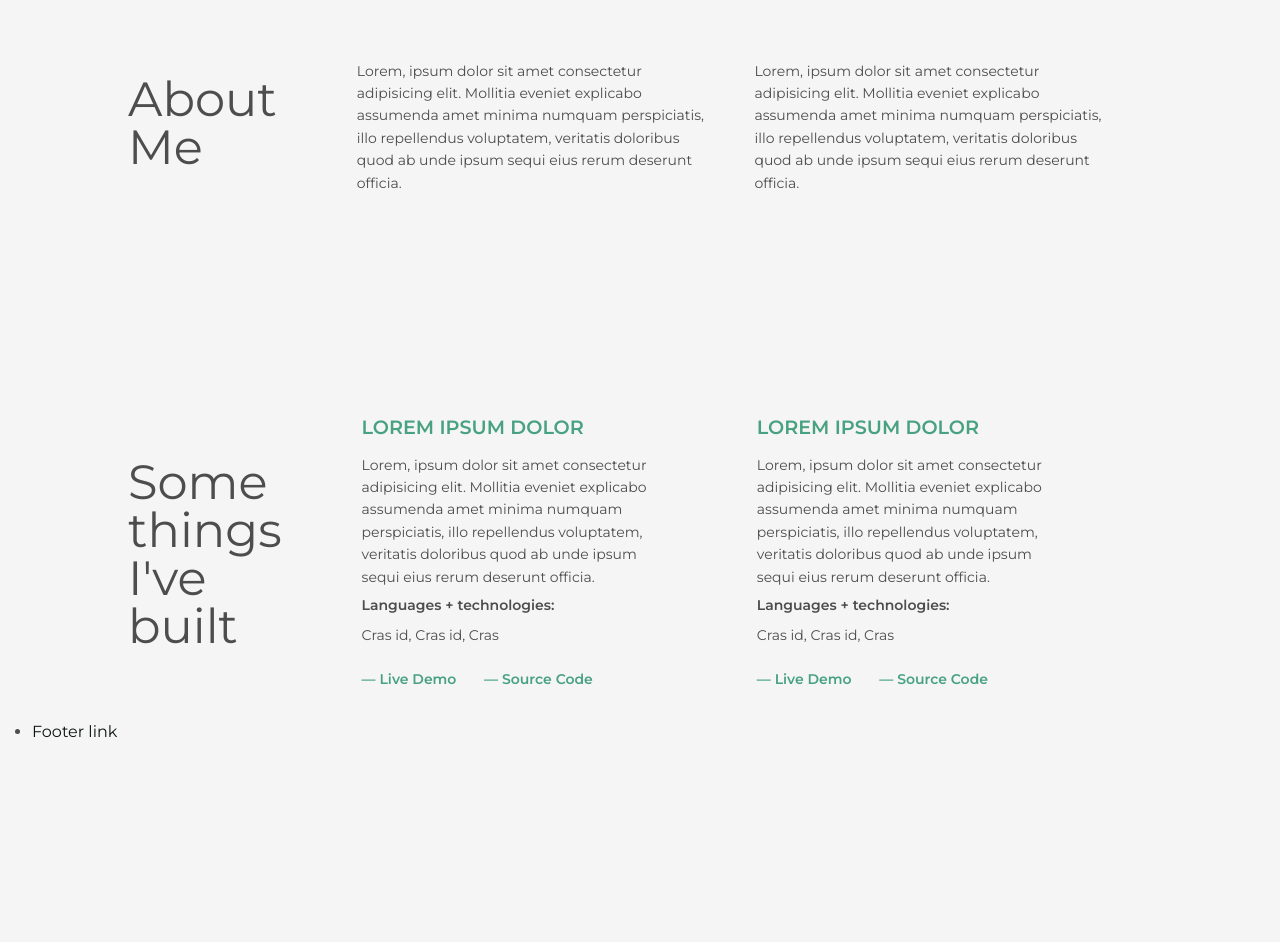
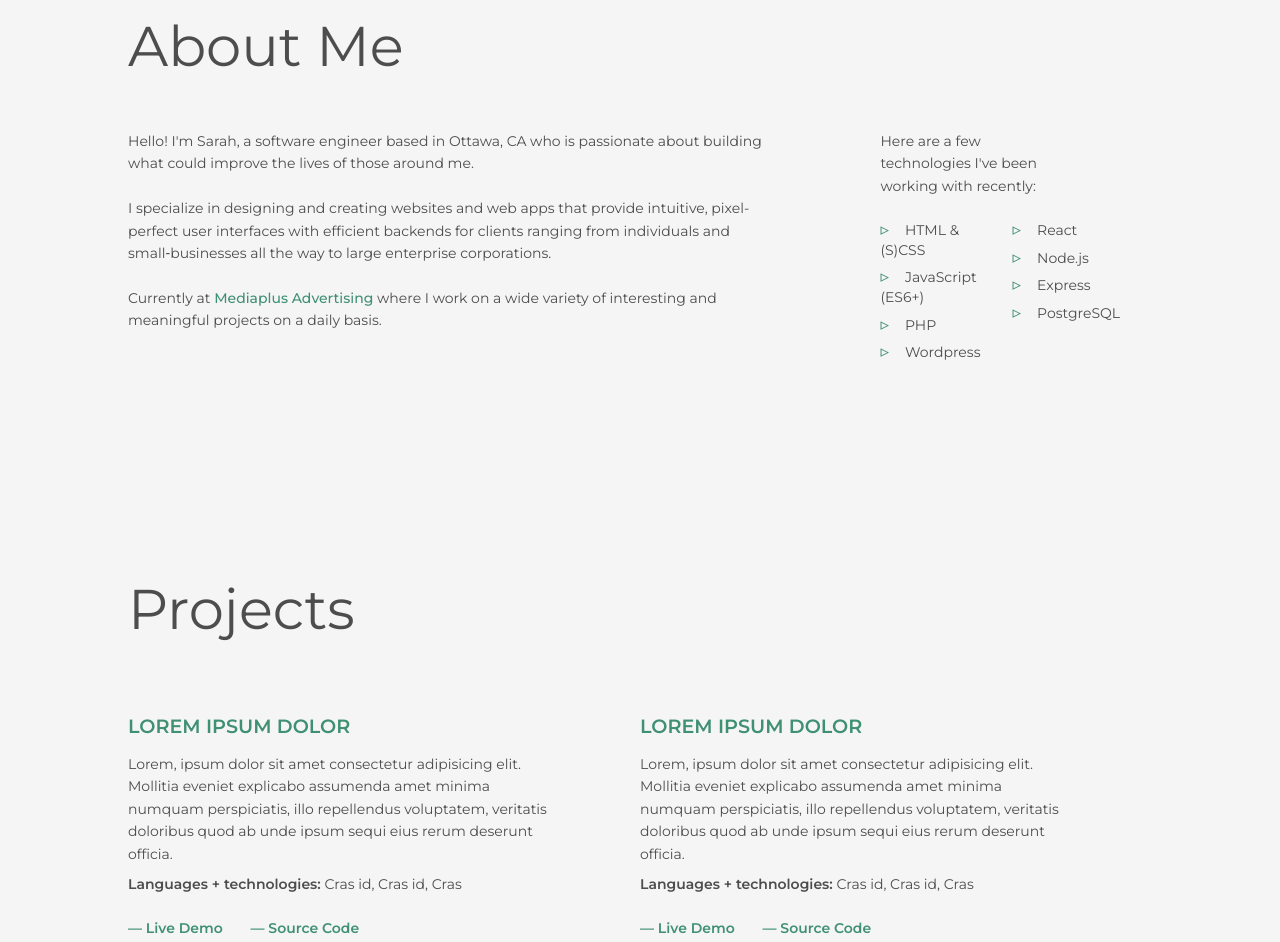
Before and after one commit to sarah-zhr-adi/minimal-portfolio, a plain HTML site: page index.html in a window 1280 px wide. Shown: the part 860-1802 px from the top of the page. Before the commit the page ends 1601 px from the top, so only its background shows below. Drawn offline with nearby package versions, Linux system fonts and the light colour scheme.

Commit message:
Applied responsive styles to sections

```diff
--- a/index.html
+++ b/index.html
@@ -18,23 +18,23 @@
     <nav>
       <ul>
         <li><a href="#">Home</a></li>
-        <li><a href="#">About Me</a></li>
-        <li><a href="#">Projects</a></li>
+        <li><a href="#about-me">About Me</a></li>
+        <li><a href="#projects">Projects</a></li>
         <li><a href="#">Resume</a></li>
-        <li><a href="#">Contact</a></li>
+        <li><a href="#contact">Contact</a></li>
       </ul>
     </nav>
   </header>
 
   <div class="content">
-    <section class="main-header">
+    <main class="main-header">
       <h1>Hi there! </h1>
       <h1>I am <span>Sarah</span>, an enthusiastic and experienced
-      <span>Software Engineer</span> based in Ottawa, Canada.</h1>
+      <span>Software&nbsp;Engineer</span> based in Ottawa, Canada.</h1>
       <h1>  I specialize in designing and building exceptional,
-        high-quality websites and applications.</h1>
+        high&#8209;quality websites and applications.</h1>
       <div class="call-to-action">
-        <button>Get in Touch</button>
+        <a href="#contact"><button>Get in Touch</button></a>
         <a href="#projects">View Projects
           <svg xmlns="http://www.w3.org/2000/svg" width="25" height="9" viewBox="0 0 25 9">
             <g id="arrow-right" transform="translate(-604.5 -596)">
@@ -45,17 +45,45 @@
         </a>
       </div>
 
+    </main>
+
+    <section class="about-me" id="about-me">
+      <h2>About Me</h2>
+      <div class="about-me-content">
+        <p>Hello! I'm Sarah, a software engineer based in Ottawa, CA who is passionate about building what could improve the lives of those around me. <br>
+          <br>
+            I specialize in designing and creating websites and web apps that provide intuitive, pixel-perfect user interfaces with efficient backends for clients ranging from individuals and small&#8209;businesses all the way to large enterprise corporations.
+            <br>
+            <br>
+            Currently at <a href="https://mediaplusadvertising.com/">Mediaplus Advertising</a> where I work on a wide variety of interesting and meaningful projects on a daily basis.
+            </p>
+            <div class="technologies">
+              <p>
+                Here are a few technologies I've been working with recently:
+                <div class="techno-list">
+                  <ul>
+                    <li>HTML & (S)CSS</li>
+                    <li>JavaScript (ES6+)</li>
+                    <li>PHP</li>
+                    <li>Wordpress</li>
+                  </ul>
+                  <ul>
+                    <li>React</li>
+                    <li>Node.js</li>
+                    <li>Express</li>
+                    <li>PostgreSQL</li>
+                  </ul>
+                </div>
+
+             </p>
+            </div>
+
+      </div>
+
     </section>
 
-    <section class="about-me">
-      <h2>About Me</h2>
-      <p>Lorem, ipsum dolor sit amet consectetur adipisicing elit. Mollitia eveniet explicabo assumenda amet minima numquam perspiciatis, illo repellendus voluptatem, veritatis doloribus quod ab unde ipsum sequi eius rerum deserunt officia.</p>
-      <p>Lorem, ipsum dolor sit amet consectetur adipisicing elit. Mollitia eveniet explicabo assumenda amet minima numquam perspiciatis, illo repellendus voluptatem, veritatis doloribus quod ab unde ipsum sequi eius rerum deserunt officia.</p>
-    </section>
-
-    <section class="projects">
-
-      <h2>Some things I've built</h2>
+    <section class="projects" id="projects">
+      <h2>Projects</h2>
       <div class="project-content">
         <div class="project">
           <h3>Lorem ipsum dolor</h3>
@@ -75,17 +103,21 @@
               <a href="">— Source Code</a>
           </div>
         </div>
-       </div>
       </div>
 
+
     </section>
+
+    <section class="contact" id="contact">
+      <h2>Contact</h2>
+      <p>Say hello by <a href="mailto:sarah.zhr.adi@gmail.com" target="_blank">dropping me an email</a>. You can also find me on <a href="https://github.com/sarah-zhr-adi/" target="_blank">GitHub</a>, <a href="https://dribbble.com/Sarah3di" target="_blank">Dribbble</a>, <a href="https://codepen.io/Sarah3dii" target="_blank">Codepen</a> and <a href="https://www.linkedin.com/in/sarah-adi-511587b0/" target="_blank">Linkedin</a>.</p>
+    </section>
+
   </div>
-
-
 
   <footer>
     <ul>
-      <li><a href="#">Footer link</a></li>
+      <li>@ 2020 by Sarah Adi</li>
     </ul>
   </footer>
 
--- a/styles.css
+++ b/styles.css
@@ -1,9 +1,9 @@
 :root {
   --main-bg-color: #f5f5f5;
-  --primary-color: #48A282;
+  --primary-color: #409074;
   --secondary-color: #0D1512;
   --text-color: #4D4D4D;
-  --primary-color-hover: #378066;
+  --primary-color-hover: #306f59;
 }
 
 * {
@@ -48,7 +48,9 @@ header {
   color: var(--primary-color);
 }
 
-nav ul{
+nav ul,
+footer ul,
+.technologies ul{
   list-style: none;
   display: flex;
 }
@@ -59,10 +61,7 @@ li {
 }
 
 nav a:hover {
-  text-decoration-line: underline;
-  text-decoration-style: solid;
-  text-decoration-color: var(--primary-color);
-  text-decoration-thickness: 100px;
+  color: var(--primary-color);
 }
 
 /* MAIN HEADER */
@@ -90,14 +89,15 @@ h1 span {
 }
 
 .main-header {
-  margin: 3vw 0;
+  margin: 3vw 0 0 0;
+  height: 70vh;
 }
 
 .main-header button {
   width: 150px;
   background: var(--primary-color);
   padding: .5rem 1rem;
-  margin-top: 1rem;
+  margin-top: 2rem;
   font-size: 1.1rem;
   color: white;
   border-radius: 5px;
@@ -121,7 +121,10 @@ h1 span {
 .main-header a svg:hover,
 .main-header a:hover,
 .links a:hover,
-.logo p:hover {
+.logo p:hover,
+.about-me-content a:hover,
+.contact a:hover {
+  cursor: pointer;
   color: var(--primary-color-hover);
   fill: var(--primary-color-hover);
   stroke: var(--primary-color-hover);
@@ -134,33 +137,79 @@ h1 span {
   stroke: var(--primary-color);
 }
 
+.call-to-action a {
+  margin-right: 2rem;
+  margin-left: 0;
+}
+
 /* ABOUT ME */
 
-.about-me,
-.projects {
-  padding: 7rem 0 0 0;
-  margin: 7rem 0 0 0;
+section {
+  height: 70vh;
   display: flex;
-  flex-direction: row;
+  flex-direction: column;
   justify-content: center;
-  align-items: center;
+  align-items: left;
 }
 
 .about-me p {
-  padding-right: 3rem;
+  padding-right: 7rem;
+  max-width: 770px;
 }
 
 h2 {
-  font-size: 3rem;
+  margin-bottom: 3rem;
+  text-transform: capitalize;
+}
+
+.about-me-content {
+  display: flex;
+}
+
+.about-me-content a,
+.contact a {
+  color: var(--primary-color);
+  font-weight: 500;
+}
+
+.technologies ul {
+  flex-direction: column;
+  margin-top: 1rem;
+  margin-right: 1.5rem;
+}
+
+.technologies ul li:before {
+  content: "▹";
+  position: relative;
+  left: 0px;
+  color: var(--primary-color);
+  font-size: 17px;
+  line-height: 12px;
+  padding-right: 1rem;
+}
+
+.technologies ul li {
+  margin: .5rem .5rem 0 0;
+  font-size: 14px;
+}
+
+.techno-list {
+  display: flex;
+}
+
+h2 {
+  font-size: 3.5rem;
   font-weight: 400;
   line-height: 100%;
-  padding-right: 5rem;
 }
+
+/* PROJECTS */
 
 .project-content {
   display: flex;
   justify-content: center;
   align-items: center;
+  margin-top: 2rem;
 }
 
 h3 {
@@ -189,3 +238,85 @@ h3 {
 .project {
   padding-right: 5rem;
 }
+
+/* CONTACT */
+
+.contact {
+  flex-direction: column;
+  text-align: center;
+  height: 50vh;
+}
+
+.contact p {
+ max-width: 530px;
+ margin: 0 auto;
+}
+
+/* FOOTER */
+
+footer {
+  background: white;
+}
+
+footer ul {
+  justify-content: center;
+}
+
+footer li {
+  margin: 1rem;
+  font-weight: 500;
+}
+
+/* MEDIA QUERIES */
+
+@media only screen and (max-width: 860px) {
+
+  .main-header {
+    height: 100vh;
+  }
+
+  .about-me-content {
+    display: flex;
+    flex-direction: column;
+  }
+
+  .technologies {
+    margin-top: 1rem;
+  }
+
+  .project-content {
+    flex-direction: column;
+  }
+
+  .project {
+    margin-bottom: 5rem;
+  }
+
+  section {
+    height: 100vh;
+  }
+
+  .contact {
+    text-align: left;
+  }
+
+  .contact h2 {
+    margin-bottom: 4rem;
+  }
+
+  .contact p {
+    margin: 0;
+  }
+}
+
+@media only screen and (max-width: 560px) {
+
+  .main-header {
+    margin-bottom: 25vh;
+  }
+
+  .contact {
+    height: 30vh;
+    margin-bottom: 2rem;
+  }
+}
```
Also changed, not shown: assets/images/behance.svg (added), assets/images/codepen.svg (added), assets/images/github.svg (added), assets/images/linkedin.svg (added).
